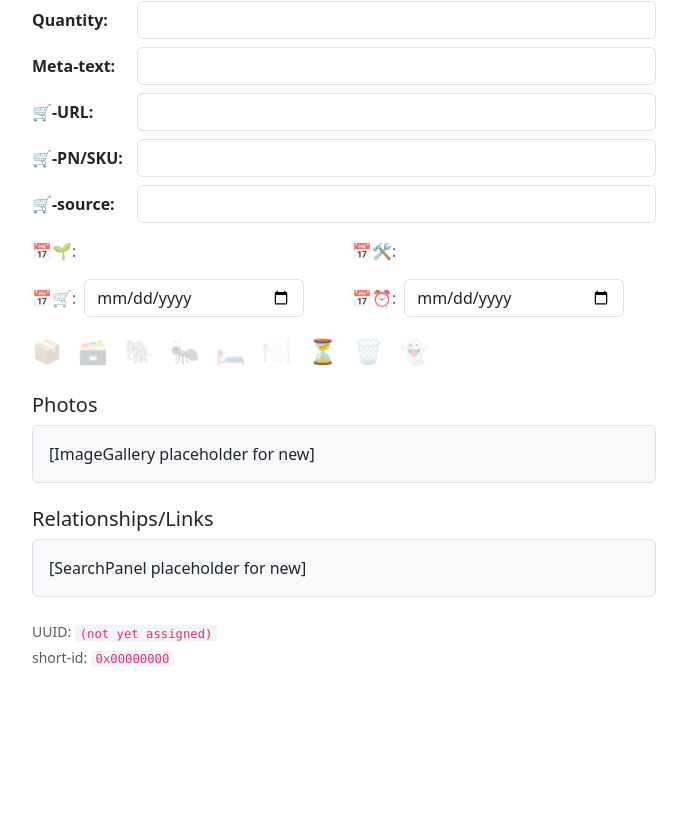
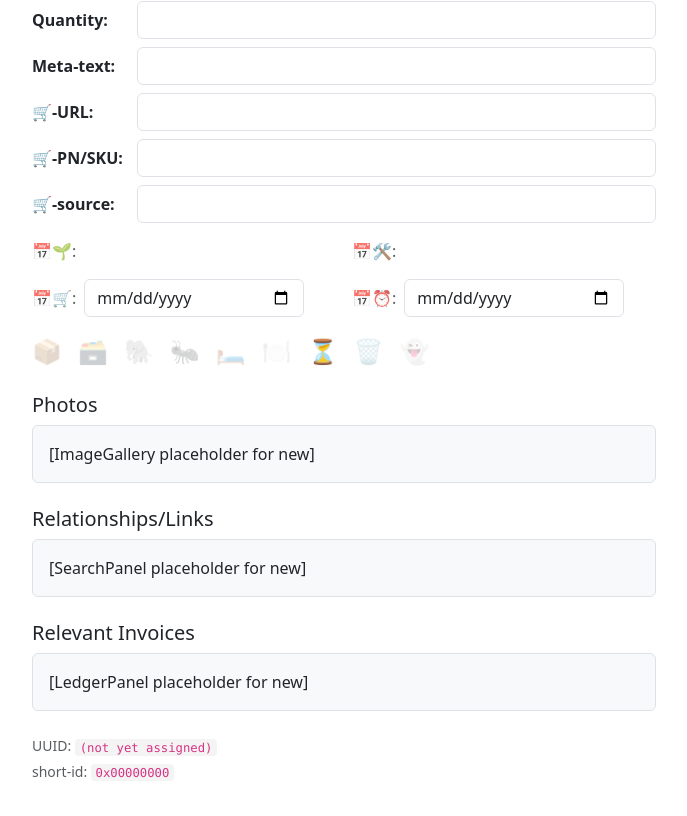
Before and after one commit to frank26080115/Junk-Warehouse, a React (Vite) app in the folder frontend/: page /item/new in a window 1280 px wide. Shown: the part 574-1390 px from the top of the page, without its empty margins (296-983 px from the left). Before the commit the page ends 1290 px from the top, so only its background shows below. Built offline with nearby package versions, Linux system fonts and the light colour scheme.

Commit message:
added placeholder for invoice panel in item page

```diff
--- /dev/null
+++ b/frontend/src/app/components/LedgerPanel.tsx
@@ -0,0 +1,21 @@
+import React, { useEffect } from "react";
+
+interface LedgerPanelProps {
+  targetUuid: string;
+  refreshToken?: number;
+}
+
+const LedgerPanel: React.FC<LedgerPanelProps> = ({ targetUuid, refreshToken }) => {
+  useEffect(() => {
+    // TODO: fetch/reload relationships when targetUuid or refreshToken changes
+    console.log("LedgerPanel refresh:", { targetUuid, refreshToken });
+  }, [targetUuid, refreshToken]);
+
+  return (
+    <div className="border rounded p-3 bg-light">
+      <p className="mb-0">[LedgerPanel placeholder for {targetUuid}]</p>
+    </div>
+  );
+};
+
+export default LedgerPanel;
--- a/frontend/src/pages/ItemPage.tsx
+++ b/frontend/src/pages/ItemPage.tsx
@@ -3,6 +3,7 @@ import { useParams } from "react-router-dom";
 
 import ImageGallery from "../app/components/ImageGallery";
 import SearchPanel from "../app/components/SearchPanel";
+import LedgerPanel from "../app/components/LedgerPanel";
 
 import "../styles/forms.css";
 
@@ -124,7 +125,7 @@ const ItemPage: React.FC = () => {
   const [item, setItem] = useState<ItemDto>({ ...EMPTY_ITEM, is_staging: isNewFromUrl ? true : EMPTY_ITEM.is_staging });
   const [loading, setLoading] = useState<boolean>(false);
   const [error, setError] = useState<string>("");
-  const [refreshToken, setRefreshToken] = useState<number>(0); // signal ImageGallery & SearchPanel
+  const [refreshToken, setRefreshToken] = useState<number>(0); // signal panels to refresh
 
   // Determine initial mode: edit if url is new OR item.is_staging
   const [isReadOnly, setIsReadOnly] = useState<boolean>(() => !isNewFromUrl); // temp until fetch completes
@@ -193,7 +194,7 @@ const ItemPage: React.FC = () => {
     if (!res.ok) throw new Error(`${endpoint} failed: ${res.status}`);
     const data: ItemDto = await res.json();
     setItem((prev) => ({ ...prev, ...data }));
-    // Nudge listeners (ImageGallery/SearchPanel) to refresh
+    // Nudge listeners to refresh
     setRefreshToken((x) => x + 1);
   }, [item]);
 
@@ -508,6 +509,14 @@ const ItemPage: React.FC = () => {
         <SearchPanel targetUuid={targetUuid} refreshToken={refreshToken} />
       </div>
 
+      {/* Relevant Invoices */}
+      <div className="mb-4">
+        <div className="d-flex align-items-center justify-content-between mb-2">
+          <h2 className="h5 mb-0">Relevant Invoices</h2>
+        </div>
+        <LedgerPanel targetUuid={targetUuid} refreshToken={refreshToken} />
+      </div>
+
       {/* Footer meta */}
       <div className="text-muted small">
         <div className="mb-1">UUID: <code>{item.id || "(not yet assigned)"}</code></div>
```
